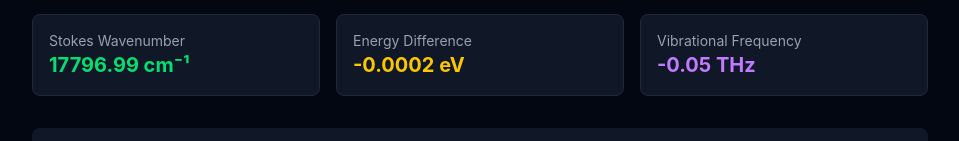
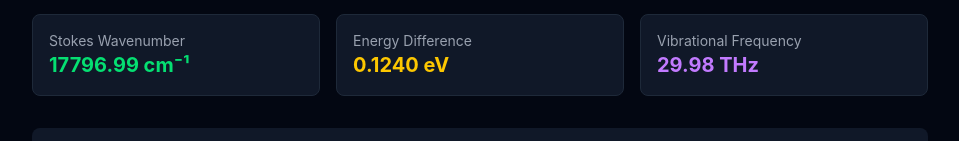
Before and after one commit to Lazfiz/photonics-calculators, a Next.js app: page /spectroscopy/raman-shift in a window 1280 px wide. Shown: the part 484-625 px from the top of the page, without its empty margins (160-1119 px from the left). Built offline with nearby package versions, Linux system fonts and the light colour scheme; no server answers.

Commit message:
fix: raman-shift hc constant 10⁷× too small (1.24e-4 → 1239.84)
E = hc/λ with hc ≈ 1239.84 eV·nm. Code used 1.239842e-4, making
energies 10⁷× too small. Also fixed inconsistent /1000 on Stokes.
(Kimi K2.5 + Nemotron)

```diff
--- a/src/app/spectroscopy/raman-shift/page-client.tsx
+++ b/src/app/spectroscopy/raman-shift/page-client.tsx
@@ -18,8 +18,8 @@ export default function RamanShiftPage() {
   const antiStokesWavenumber = laserWavenumber + ramanShiftCm;
   const antiStokesWavelength = 1e7 / antiStokesWavenumber;
 
-  const stokesEnergyEv = 1.239842e-4 / (stokesWavelength / 1000); // eV from nm
-  const laserEnergyEv = 1.239842e-4 / laserWavelength;
+  const stokesEnergyEv = 1239.842 / stokesWavelength; // eV (hc ≈ 1239.84 eV·nm)
+  const laserEnergyEv = 1239.842 / laserWavelength;
 
   const chartData = useMemo(() => {
     const shifts = Array.from({ length: 500 }, (_, i) => minShift + i * (maxShift - minShift) / 500);
```
